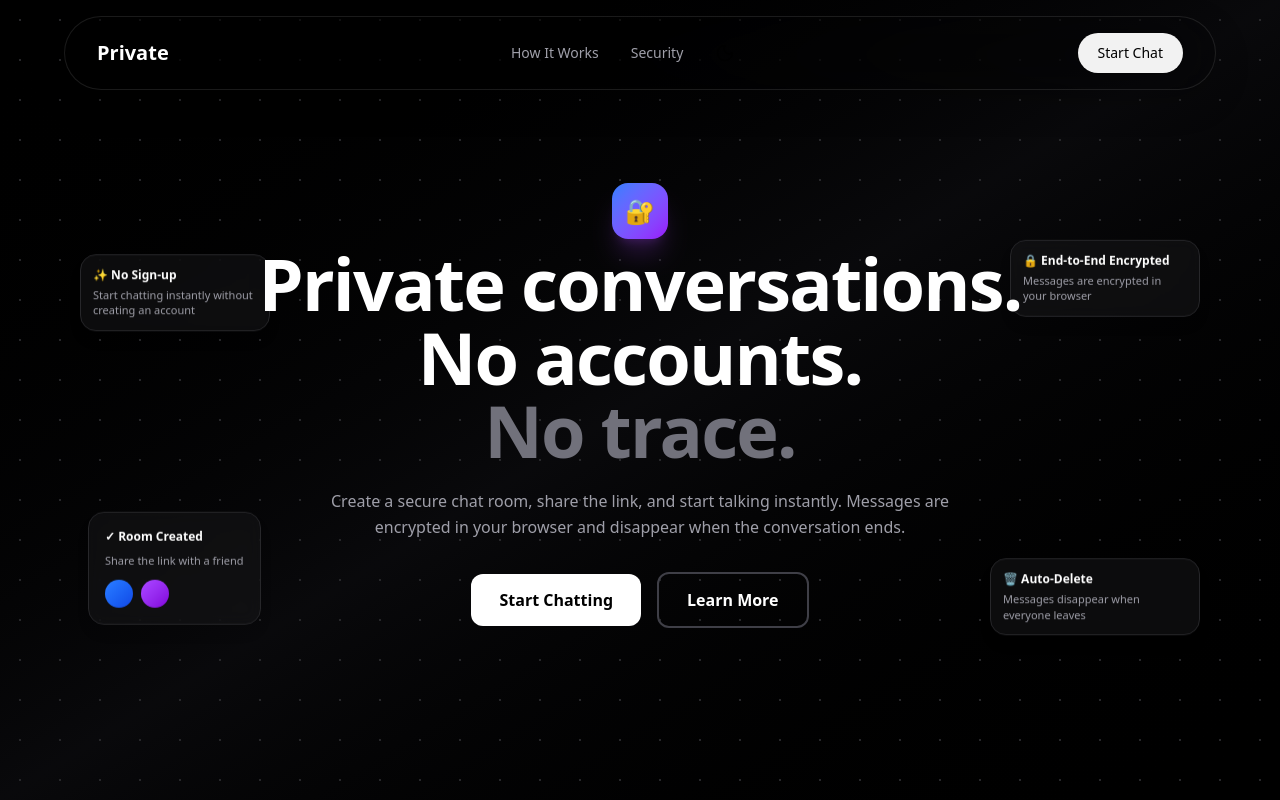
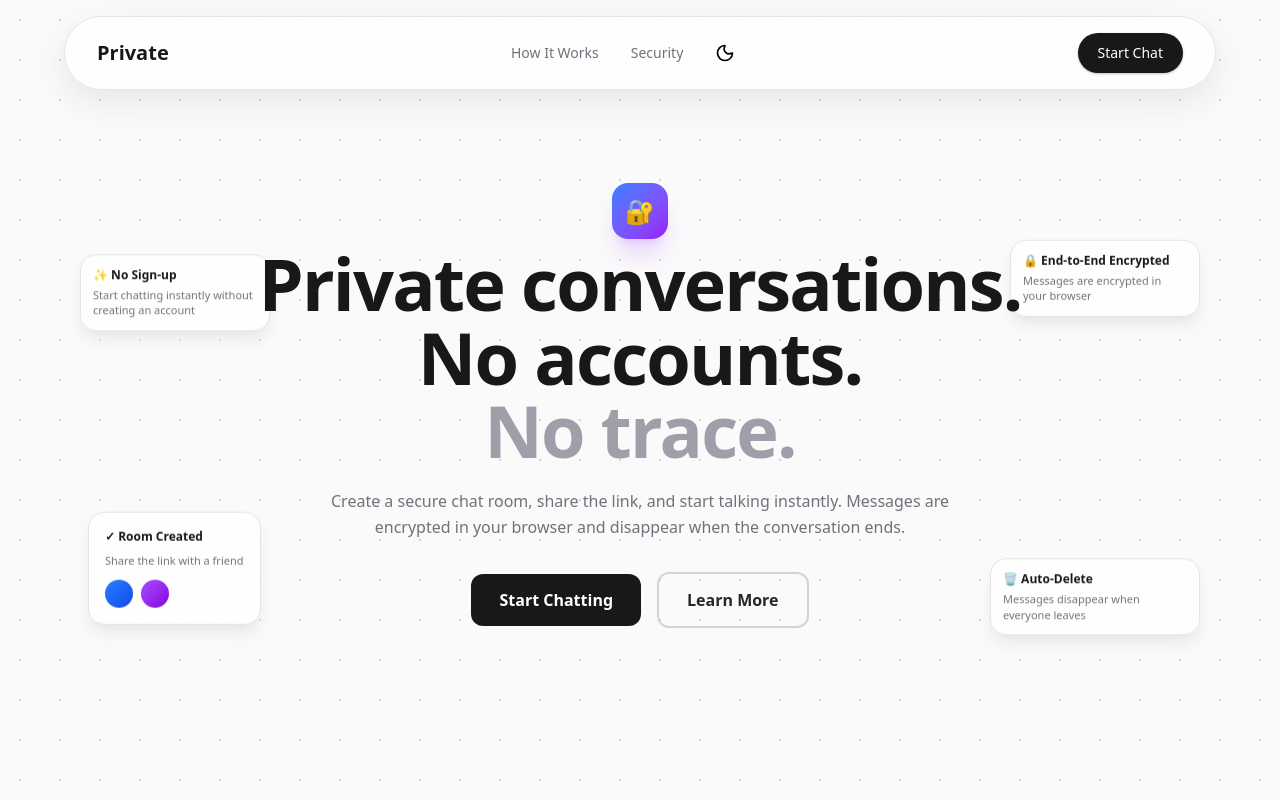
Before and after one commit to Ayomide-Philip/E2E, a Next.js app: page / in a window 1280 px wide. Built offline with nearby package versions, Linux system fonts and the light colour scheme.

Commit message:
updating my codebase

```diff
--- a/app/globals.css
+++ b/app/globals.css
@@ -1,14 +1,2 @@
 @import "tailwindcss";
-@custom-variant dark (&:where([data-theme=dark], [data-theme=dark] *));
-
-
-/* :root {
-  --background: #ffffff;
-  --foreground: #171717;
-}
-
-body {
-  background: var(--background);
-  color: var(--foreground);
-  font-family: Arial, Helvetica, sans-serif;
-} */
+@custom-variant dark (&:where(.dark, .dark *));
--- a/app/page.tsx
+++ b/app/page.tsx
@@ -26,9 +26,19 @@ export default function Home() {
   };
 
   return (
-    <div className="h-screen w-full bg-linear-to-br from-black via-zinc-950 to-black overflow-hidden">
+    <div className="h-screen w-full bg-zinc-50 dark:bg-linear-to-br dark:from-black dark:via-zinc-950 dark:to-black overflow-hidden">
+      {/* Dot pattern overlay */}
       <div
-        className="absolute inset-0 bg-linear-to-br from-black via-zinc-950 to-black"
+        className="absolute inset-0 bg-linear-to-br from-white via-zinc-50 to-white dark:bg-linear-to-br dark:from-black dark:via-zinc-950 dark:to-black"
+        style={{
+          backgroundImage:
+            "radial-gradient(circle, #d4d4d8 1px, transparent 1px)",
+          backgroundSize: "40px 40px",
+        }}
+      />
+      {/* Dark mode dot pattern override via a separate absolutely-positioned layer */}
+      <div
+        className="absolute inset-0 hidden dark:block"
         style={{
           backgroundImage:
             "radial-gradient(circle, #27272a 1px, transparent 1px)",
@@ -36,28 +46,30 @@ export default function Home() {
         }}
       />
 
-      <nav className="sticky top-4 z-50 mx-auto flex w-[calc(100%-2rem)] max-w-6xl items-center justify-between rounded-full px-6 py-4 md:px-8 bg-black/20 backdrop-blur-2xl border border-white/10 shadow-[0_12px_35px_rgba(0,0,0,0.22)]">
+      <nav className="sticky top-4 z-50 mx-auto flex w-[calc(100%-2rem)] max-w-6xl items-center justify-between rounded-full px-6 py-4 md:px-8 bg-white/70 dark:bg-black/20 backdrop-blur-2xl border border-zinc-200 dark:border-white/10 shadow-[0_12px_35px_rgba(0,0,0,0.08)] dark:shadow-[0_12px_35px_rgba(0,0,0,0.22)]">
         <div className="flex items-center gap-2">
-          <span className="text-xl font-bold text-white">Private</span>
+          <span className="text-xl font-bold text-zinc-900 dark:text-white">
+            Private
+          </span>
         </div>
 
         <div className="hidden md:flex items-center gap-8">
           <a
             href="#"
-            className="text-sm font-medium text-zinc-400 hover:text-white transition-colors"
+            className="text-sm font-medium text-zinc-500 dark:text-zinc-400 hover:text-zinc-900 dark:hover:text-white transition-colors"
           >
             How It Works
           </a>
           <a
             href="#"
-            className="text-sm font-medium text-zinc-400 hover:text-white transition-colors"
+            className="text-sm font-medium text-zinc-500 dark:text-zinc-400 hover:text-zinc-900 dark:hover:text-white transition-colors"
           >
             Security
           </a>
           <Toggle />
         </div>
 
-        <button className="bg-white/95 text-black px-5 py-2.5 rounded-full font-medium text-sm hover:bg-white transition-colors shadow-sm shadow-black/20">
+        <button className="bg-zinc-900 dark:bg-white/95 text-white dark:text-black px-5 py-2.5 rounded-full font-medium text-sm hover:bg-zinc-700 dark:hover:bg-white transition-colors shadow-sm shadow-black/20">
           Start Chat
         </button>
       </nav>
@@ -65,22 +77,24 @@ export default function Home() {
       <div className="relative z-10 flex items-center justify-center h-[calc(100vh-73px)] px-4">
         <div className="max-w-5xl w-full">
           <div className="relative h-full min-h-0 flex items-center justify-center">
+            {/* Top-left floating card */}
             <motion.div
               className="hidden md:block absolute top-0 left-0 md:-left-8 lg:-left-12"
               initial="initial"
               animate="animate"
               variants={floatingVariants}
             >
-              <div className="bg-zinc-900/50 backdrop-blur-sm rounded-2xl shadow-lg p-3 max-w-47.5 border border-zinc-800">
-                <div className="text-xs font-semibold text-white mb-1">
+              <div className="bg-white/80 dark:bg-zinc-900/50 backdrop-blur-sm rounded-2xl shadow-lg shadow-zinc-200/80 dark:shadow-none p-3 max-w-47.5 border border-zinc-200 dark:border-zinc-800">
+                <div className="text-xs font-semibold text-zinc-900 dark:text-white mb-1">
                   ✨ No Sign-up
                 </div>
-                <p className="text-[11px] leading-snug text-zinc-400">
+                <p className="text-[11px] leading-snug text-zinc-500 dark:text-zinc-400">
                   Start chatting instantly without creating an account
                 </p>
               </div>
             </motion.div>
 
+            {/* Top-right floating card */}
             <motion.div
               className="hidden md:block absolute top-0 right-0 md:-right-8 lg:-right-12"
               initial="initial"
@@ -97,16 +111,17 @@ export default function Home() {
                 },
               }}
             >
-              <div className="bg-zinc-900/50 backdrop-blur-sm rounded-2xl shadow-lg p-3 max-w-47.5 border border-zinc-800">
-                <div className="text-xs font-semibold text-white mb-1">
+              <div className="bg-white/80 dark:bg-zinc-900/50 backdrop-blur-sm rounded-2xl shadow-lg shadow-zinc-200/80 dark:shadow-none p-3 max-w-47.5 border border-zinc-200 dark:border-zinc-800">
+                <div className="text-xs font-semibold text-zinc-900 dark:text-white mb-1">
                   🔒 End-to-End Encrypted
                 </div>
-                <p className="text-[11px] leading-snug text-zinc-400">
+                <p className="text-[11px] leading-snug text-zinc-500 dark:text-zinc-400">
                   Messages are encrypted in your browser
                 </p>
               </div>
             </motion.div>
 
+            {/* Bottom-left floating card */}
             <motion.div
               className="hidden md:block absolute bottom-0 left-0 md:-left-6 lg:-left-10"
               initial="initial"
@@ -123,11 +138,11 @@ export default function Home() {
                 },
               }}
             >
-              <div className="bg-zinc-900/50 backdrop-blur-sm rounded-2xl shadow-lg p-4 max-w-55 border border-zinc-800">
-                <div className="text-xs font-semibold text-white mb-2">
+              <div className="bg-white/80 dark:bg-zinc-900/50 backdrop-blur-sm rounded-2xl shadow-lg shadow-zinc-200/80 dark:shadow-none p-4 max-w-55 border border-zinc-200 dark:border-zinc-800">
+                <div className="text-xs font-semibold text-zinc-900 dark:text-white mb-2">
                   ✓ Room Created
                 </div>
-                <p className="text-[11px] leading-snug text-zinc-400 mb-3">
+                <p className="text-[11px] leading-snug text-zinc-500 dark:text-zinc-400 mb-3">
                   Share the link with a friend
                 </p>
                 <div className="flex gap-2">
@@ -137,22 +152,24 @@ export default function Home() {
               </div>
             </motion.div>
 
+            {/* Bottom-right floating card */}
             <motion.div
               className="hidden md:block absolute bottom-0 right-0 md:-right-8 lg:-right-12"
               initial="initial"
               animate="animate"
               variants={floatingVariants}
             >
-              <div className="bg-zinc-900/50 backdrop-blur-sm rounded-2xl shadow-lg p-3 max-w-52.5 border border-zinc-800">
-                <div className="text-xs font-semibold text-white mb-1">
+              <div className="bg-white/80 dark:bg-zinc-900/50 backdrop-blur-sm rounded-2xl shadow-lg shadow-zinc-200/80 dark:shadow-none p-3 max-w-52.5 border border-zinc-200 dark:border-zinc-800">
+                <div className="text-xs font-semibold text-zinc-900 dark:text-white mb-1">
                   🗑️ Auto-Delete
                 </div>
-                <p className="text-[11px] leading-snug text-zinc-400">
+                <p className="text-[11px] leading-snug text-zinc-500 dark:text-zinc-400">
                   Messages disappear when everyone leaves
                 </p>
               </div>
             </motion.div>
 
+            {/* Top-center icon */}
             <motion.div
               className="hidden md:block absolute -top-16 left-1/2 transform -translate-x-1/2"
               initial={{ opacity: 0, scale: 0 }}
@@ -167,21 +184,24 @@ export default function Home() {
               </div>
             </motion.div>
 
+            {/* Hero text */}
             <motion.div
               className="text-center relative z-20"
               initial="initial"
               animate="animate"
               variants={fadeInUp}
             >
-              <h1 className="text-4xl md:text-6xl lg:text-7xl font-bold text-white mb-5 leading-[1.02] tracking-tight">
+              <h1 className="text-4xl md:text-6xl lg:text-7xl font-bold text-zinc-900 dark:text-white mb-5 leading-[1.02] tracking-tight">
                 Private conversations.
                 <br />
                 No accounts.
                 <br />
-                <span className="text-zinc-500">No trace.</span>
+                <span className="text-zinc-400 dark:text-zinc-500">
+                  No trace.
+                </span>
               </h1>
 
-              <p className="text-sm md:text-base text-zinc-400 mb-8 max-w-2xl mx-auto leading-relaxed">
+              <p className="text-sm md:text-base text-zinc-500 dark:text-zinc-400 mb-8 max-w-2xl mx-auto leading-relaxed">
                 Create a secure chat room, share the link, and start talking
                 instantly. Messages are encrypted in your browser and disappear
                 when the conversation ends.
@@ -190,7 +210,7 @@ export default function Home() {
               <div className="flex flex-col md:flex-row items-center justify-center gap-4">
                 <motion.button
                   onClick={handleStartChatting}
-                  className="bg-white text-black px-7 py-3.5 rounded-xl font-semibold text-sm md:text-base hover:bg-zinc-100 transition-all duration-300 hover:shadow-xl hover:shadow-white/20"
+                  className="bg-zinc-900 dark:bg-white text-white dark:text-black px-7 py-3.5 rounded-xl font-semibold text-sm md:text-base hover:bg-zinc-700 dark:hover:bg-zinc-100 transition-all duration-300 hover:shadow-xl hover:shadow-zinc-900/20 dark:hover:shadow-white/20"
                   whileHover={{ scale: 1.05 }}
                   whileTap={{ scale: 0.95 }}
                 >
@@ -199,7 +219,7 @@ export default function Home() {
 
                 <motion.button
                   onClick={handleLearnMore}
-                  className="border-2 border-zinc-700 text-white px-7 py-3.5 rounded-xl font-semibold text-sm md:text-base hover:bg-zinc-900/50 hover:border-zinc-600 transition-all duration-300"
+                  className="border-2 border-zinc-300 dark:border-zinc-700 text-zinc-800 dark:text-white px-7 py-3.5 rounded-xl font-semibold text-sm md:text-base hover:bg-zinc-100 dark:hover:bg-zinc-900/50 hover:border-zinc-400 dark:hover:border-zinc-600 transition-all duration-300"
                   whileHover={{ scale: 1.05 }}
                   whileTap={{ scale: 0.95 }}
                 >
--- a/components/Toggle.tsx
+++ b/components/Toggle.tsx
@@ -6,7 +6,6 @@ export default function Toggle() {
   const { resolvedTheme, setTheme } = useTheme();
   const [mounted, setMounted] = useState(false);
 
-  // When mounted on client, now we can show the UI
   useEffect(() => setMounted(true), []);
   if (!mounted) return null;
   return (
```
